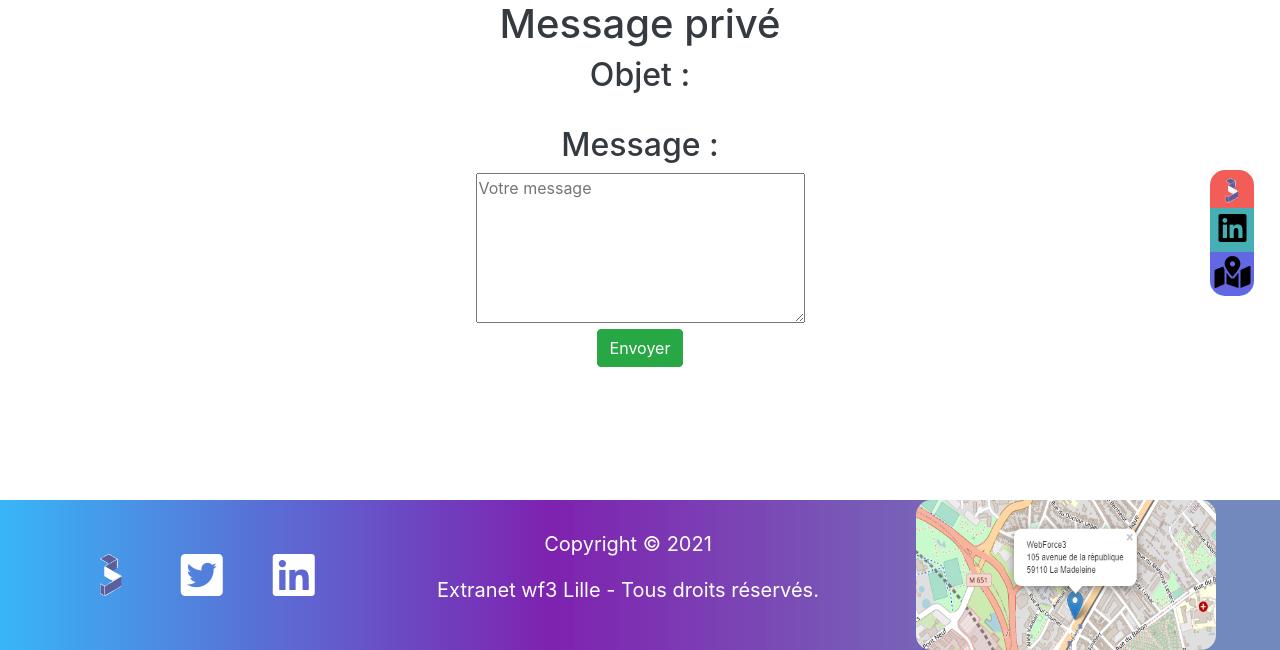
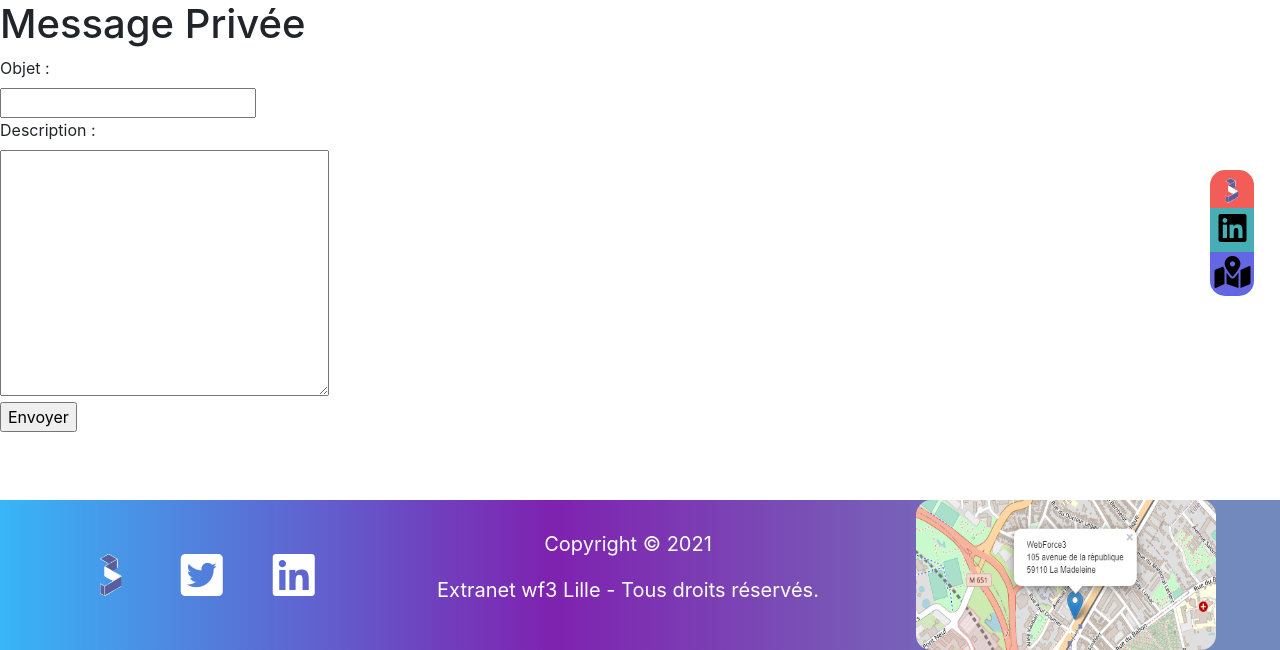
Before and after one commit to Extranet-WF3/extranet, a Symfony app: template templates/message_private/index.html.twig in a window 1280 px wide. Shown: the part 150-800 px from the top of the page. Run offline with Twig, Linux system fonts and the light colour scheme; the template is opened without the code that fills it, so the values that code supplies are empty; some libraries are stand-ins or nearby versions.

Commit message:
update builder message private

```diff
--- a/templates/message_private/index.html.twig
+++ b/templates/message_private/index.html.twig
@@ -5,28 +5,22 @@
 {% endblock %}
 
 {% block body %}
-<form>
-	<div class="container-4 text-center text-dark ">
-		<h1>
-			Message privé
-		</h1>
+<form method="POST">
+        <h1>Message Privée </h1>
 
-		<h2>Objet : </h2>
+	 <div>
+        <label for="objet"> Objet : </label> <br>
+        <input type="text" id="objet" name="objet">
+     </div>
 
-        <div>
-            <label for="">
+     <div>
 
-        </div>
+     <label for="description"> Description : </label> <br>
+     <textarea name="description" id="description" cols="30" rows="10"></textarea>
 
+     </div>
 
-		<h2>Message : </h2>
-
-		<textarea name="texte" id="" cols="30" rows="6" placeholder="Votre message"></textarea> <br>
-
-
-		<button type="submit" class="btn btn-success">Envoyer</button>
-
-	</div>
+     <input type="submit" value="Envoyer">
 
 </form>
 
```
Also changed, not shown: src/Controller/MessagePrivateController.php (+8 -1 lines), src/Form/MessageType.php (added, +26 -0 lines).
